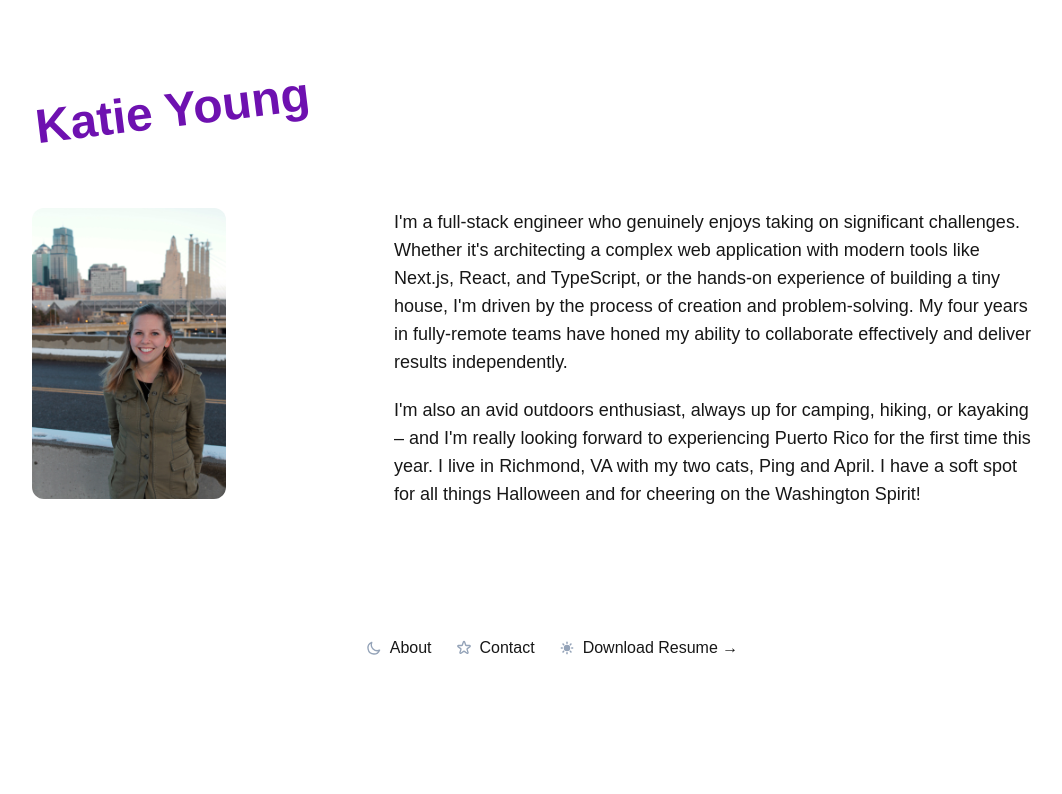
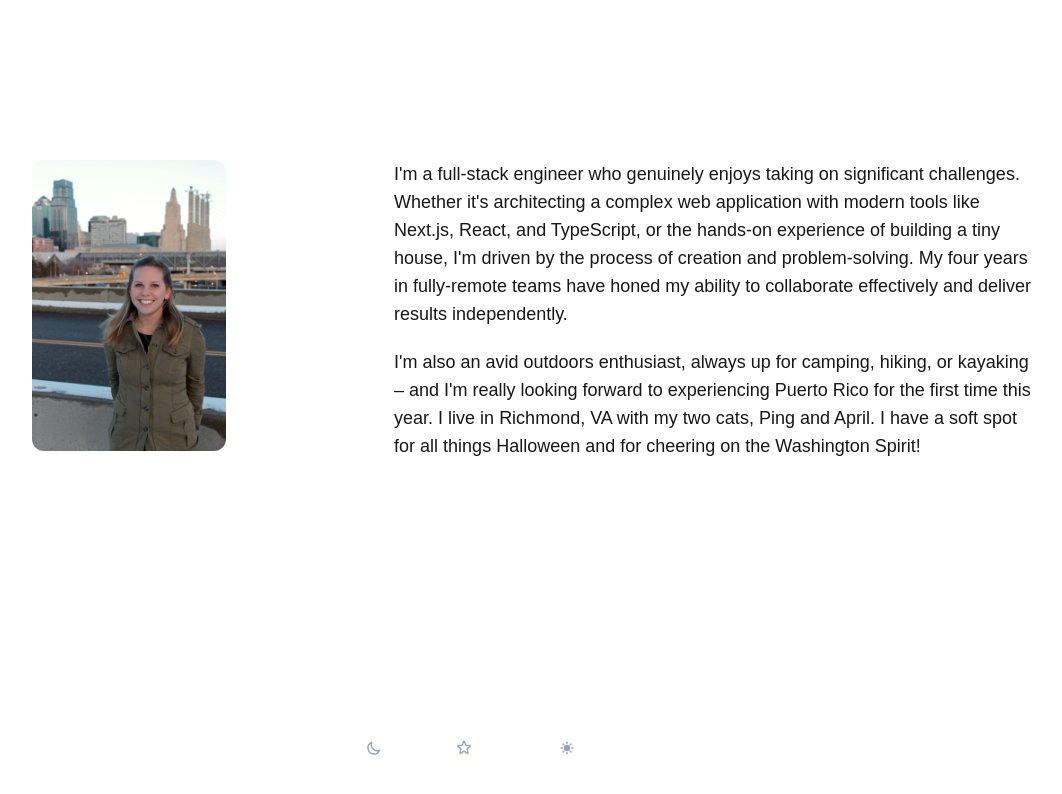
Before and after one commit to katiejyoung/katiejyoung, a Next.js app: page / in a window 1280 px wide. Both pictures are taken after a click on the element "About". Shown: the top 794 px of the page, without its empty margins (88-1150 px from the left). Built offline with nearby package versions, Linux system fonts and the light colour scheme.

Commit message:
Fix footer

```diff
--- a/src/app/components/about.tsx
+++ b/src/app/components/about.tsx
@@ -3,27 +3,37 @@ import Image from "next/image";
 const About = () => {
   return (
     <div>
-        <div className="flex justify-center md:gap-32 md:px-30 pb-20 md:pt-20 md:pb-0">
-            <div className="invisible md:visible">
-                <Image src="/katie-young-FSE.JPG"
-                    alt="Katie Young, Ful-Stack Engineer" width={1000} height={1000}
-                    className="rounded-xl" />
-            </div>
-            <div className="px-5 md:px-10 md:text-lg">
-                <div className="pb-5">I&apos;m a full-stack engineer who genuinely enjoys taking on significant challenges.
-                    Whether it&apos;s architecting a complex web application with modern tools
-                    like Next.js, React, and TypeScript, or the hands-on experience of building a tiny house,
-                    I&apos;m driven by the process of creation and problem-solving.
-                    My four years in fully-remote teams have honed my ability to collaborate effectively and
-                    deliver results independently.</div>
-                <div>I&apos;m also an avid outdoors enthusiast, always up for camping, hiking, or kayaking –
-                    and I&apos;m really looking forward to experiencing Puerto Rico for the first
-                    time this year. I live in Richmond, VA with my two cats, Ping and April.
-                    I have a soft spot for all things Halloween and for cheering on the Washington Spirit!</div>
-            </div>
+      <div className="flex justify-center md:gap-32 md:px-30 pb-20 md:pt-20 md:pb-0">
+          <div className="hidden md:block">
+            <Image
+              src="/katie-young-FSE.JPG"
+              alt="Katie Young, Ful-Stack Engineer"
+              width={1000}
+              height={1000}
+              className="rounded-xl"
+            />
+          </div>
+        <div className="px-5 md:px-10 md:text-lg">
+          <div className="pb-5">
+            I&apos;m a full-stack engineer who genuinely enjoys taking on significant
+            challenges. Whether it&apos;s architecting a complex web application
+            with modern tools like Next.js, React, and TypeScript, or the
+            hands-on experience of building a tiny house, I&apos;m driven by the
+            process of creation and problem-solving. My four years in
+            fully-remote teams have honed my ability to collaborate effectively
+            and deliver results independently.
+          </div>
+          <div>
+            I&apos;m also an avid outdoors enthusiast, always up for camping,
+            hiking, or kayaking – and I&apos;m really looking forward to
+            experiencing Puerto Rico for the first time this year. I live in
+            Richmond, VA with my two cats, Ping and April. I have a soft spot
+            for all things Halloween and for cheering on the Washington Spirit!
+          </div>
         </div>
+      </div>
     </div>
-  )
-}
+  );
+};
 
 export default About;
--- a/src/app/page.tsx
+++ b/src/app/page.tsx
@@ -1,11 +1,11 @@
 'use client';
-import { HiOutlineMoon } from "react-icons/hi";
-import { HiOutlineStar } from "react-icons/hi";
-import { HiSun } from "react-icons/hi";
-import Header from "./components/header";
-import About from "./components/about";
-import Logo from "./components/logo";
-import { useState } from "react";
+import { HiOutlineMoon } from 'react-icons/hi';
+import { HiOutlineStar } from 'react-icons/hi';
+import { HiSun } from 'react-icons/hi';
+import Header from './components/header';
+import About from './components/about';
+import Logo from './components/logo';
+import { useState } from 'react';
 
 export default function Home() {
   const [showHeader, setShowHeader] = useState(true);
@@ -15,22 +15,26 @@ export default function Home() {
   };
 
   return (
-    <div>
-      {!showHeader &&
-        <Logo />
-      }
-    <div className="grid items-center justify-items-center pb-20 md:gap-16">
-      <main className="flex flex-col gap-8 items-center">
-      {showHeader ?
-        <Header /> : <About />
-      }
-      </main>
-      <footer className="row-start-3 flex gap-6 flex-wrap items-center justify-center">
-        <div onClick={handleAboutClick} className="flex items-center gap-2 hover:underline hover:underline-offset-4 cursor-pointer">
+    <div className="flex flex-col min-h-screen">
+      {/* {!showHeader && <Logo />} */}
+      <div className="relative flex-grow">
+        <main className="flex flex-col gap-8 items-center pt-5 md:pt-20">
+          {showHeader ? <Header /> : <About />}
+        </main>
+      </div>
+      <footer className="fixed bottom-0 left-0 w-full text-white py-4 shadow-md flex gap-6 flex-wrap items-center justify-center pb-10">
+        {/* Added background, text color, padding, shadow for better visibility */}
+        <div
+          onClick={handleAboutClick}
+          className="flex items-center gap-2 hover:underline hover:underline-offset-4 cursor-pointer"
+        >
           <HiOutlineMoon color="#94a3b8" />
           About
         </div>
-        <a className="flex items-center gap-2 hover:underline hover:underline-offset-4" href="mailto:katiejanelle3&#64;gmail&#46;com">
+        <a
+          className="flex items-center gap-2 hover:underline hover:underline-offset-4"
+          href="mailto:katiejanelle3@gmail.com"
+        >
           <HiOutlineStar color="#94a3b8" />
           Contact
         </a>
@@ -46,6 +50,5 @@ export default function Home() {
         </a>
       </footer>
     </div>
-    </div>
   );
 }
```
